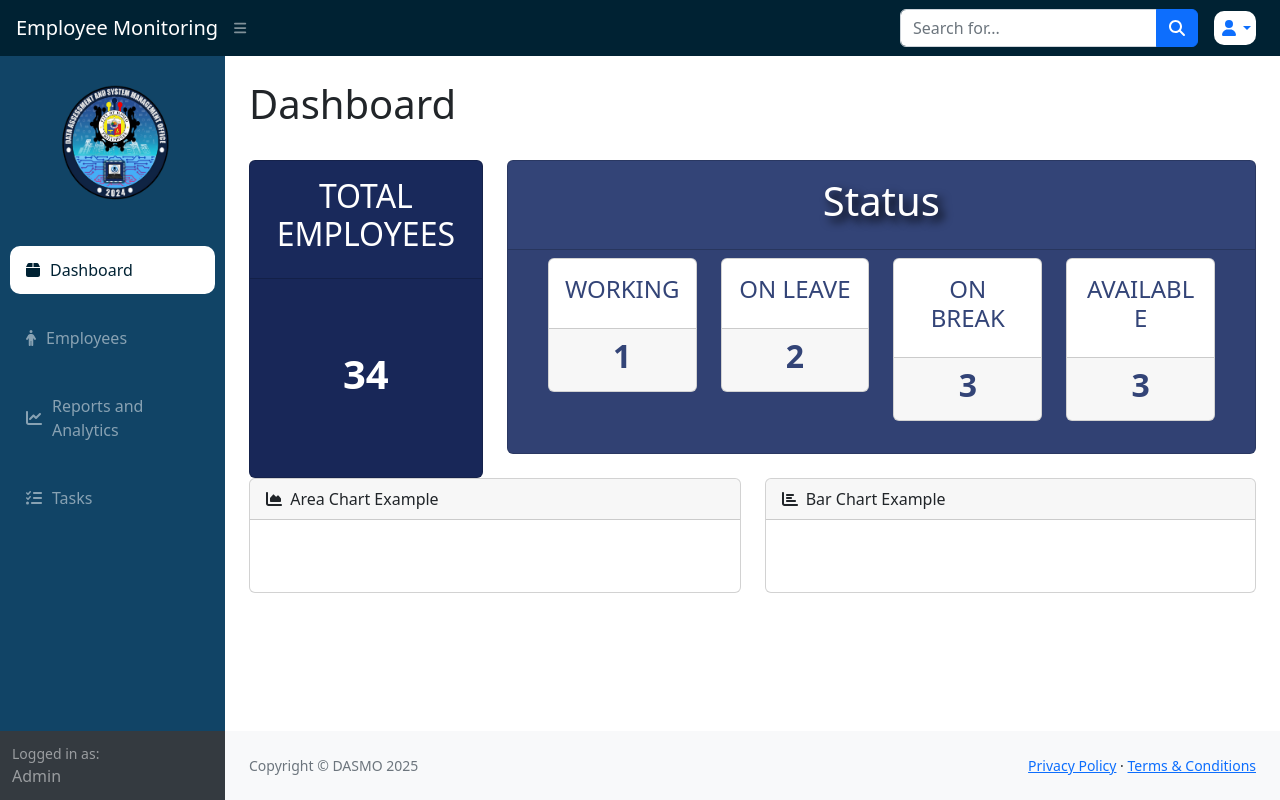
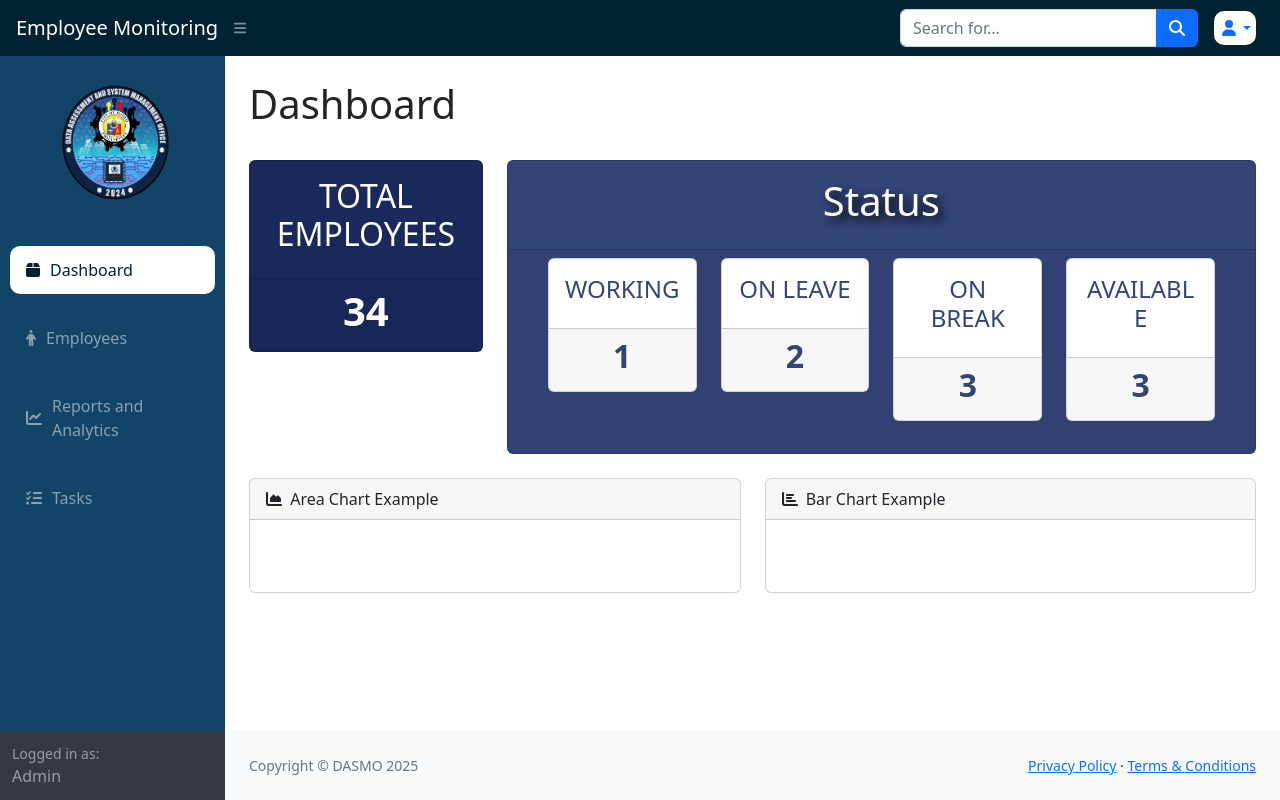
Before and after one commit to digilove03/Employee-Tracking-and-Monitoring-System, a PHP site: page /dashboard.php in a window 1280 px wide. Run offline with PHP 8.4, Linux system fonts and the light colour scheme; a user stored in the database is signed in; some libraries are stand-ins or nearby versions.

Commit message:
Update dashboard.php

```diff
--- a/MONITORING SYSTEM/dashboard.php
+++ b/MONITORING SYSTEM/dashboard.php
@@ -1,4 +1,4 @@
-<?php include 'include/scripts.php';?>
+<?php include 'include/scripts.php'; ?>
 <!DOCTYPE html>
 <html lang="en">
 <head>
@@ -11,11 +11,12 @@
 </head>
 <body class="sb-nav-fixed">
 
-        <div><?php include 'include/header.php';?></div>
+    <?php include 'include/header.php'; ?>
 
     <div id="layoutSidenav">
-
-            <div><?php include 'include/navbar.php';?></div>
+        <div id="layoutSidenav_nav">
+            <?php include 'include/navbar.php'; ?>
+        </div>
 
         <div id="layoutSidenav_content">
             <main>
@@ -24,9 +25,9 @@
                     <br>
                     <div class="row">
                         <div class="col-xl-3 col-md-6">
-                                <div class="card total_employee text-white mb-4 h-100">
+                            <div class="card total_employee text-white mb-4">
                                 <div class="card-body"><center><h2>TOTAL EMPLOYEES</h2></center></div>
-                                    <div class="card-footer h-100 d-flex align-items-center justify-content-center">
+                                <div class="card-footer">
                                     <center><h1><b>34</b></h1></center>
                                 </div>
                             </div>
@@ -35,7 +36,6 @@
                             <div class="card text-white mb-4 status_card">
                                 <div class="card-body"><center><h1>Status</h1></center></div>
                                 <div class="card-footer d-flex align-items-center justify-content-between">
-
                                     <div class="container-fluid px-4">
                                         <div class="row">
                                             <div class="col-xl-3 col-md-6">
@@ -73,14 +73,13 @@
                                                     </div>
                                                 </div>
                                             </div>
-                                            </div>
+                                        </div> <!-- End Row -->
+                                    </div> <!-- End Container-fluid -->
+                                </div> <!-- End Card Footer -->
+                            </div> <!-- End Status Card -->
+                        </div> <!-- End col-xl-9 -->
+                    </div> <!-- End Row -->
 
-                                        </div>
-
-                                    </div>
-                                </div>
-                            </div>
-                        </div>
                     <div class="row">
                         <div class="col-xl-6">
                             <div class="card mb-4">
@@ -101,9 +100,9 @@
                             </div>
                         </div>
                     </div>
-
                 </div>
             </main>
+
             <footer class="py-4 bg-light mt-auto">
                 <div class="container-fluid px-4">
                     <div class="d-flex align-items-center justify-content-between small">
@@ -118,5 +117,6 @@
             </footer>
         </div>
     </div>
+
 </body>
 </html>
```
Lines whose indentation alone changed are shown as unchanged.
